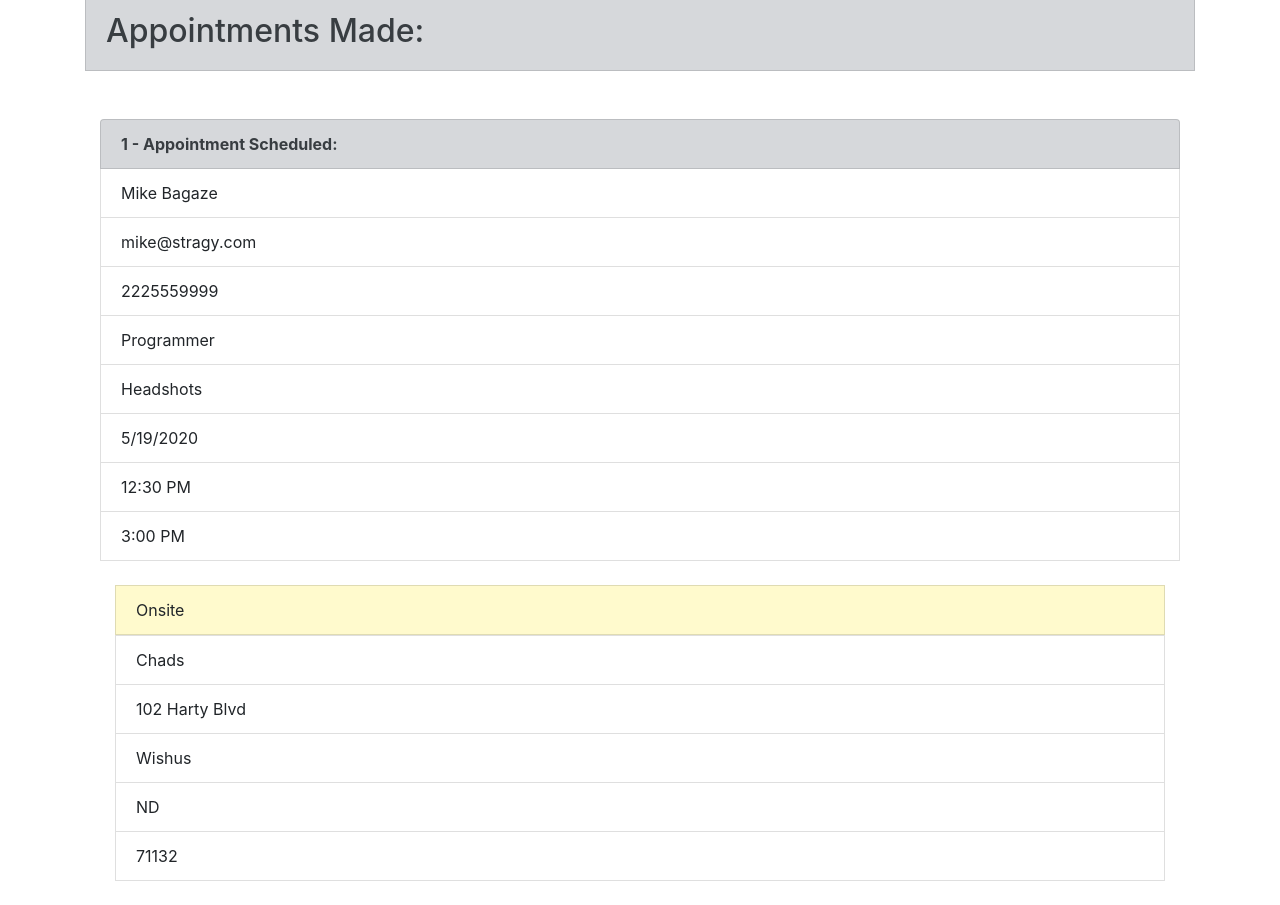
After one commit to courthub74/MarysApptApp3, a Django app: page /list/ in a window 1280 px wide. The commit adds this page. Shown: the part 237-1142 px from the top of the page. Run offline with Django 3.2, Linux system fonts and the light colour scheme; data comes from the database, SQL or seed files in the repository; some libraries are stand-ins or nearby versions.

Commit message:
Onsite Color

```diff
--- a/marystuffs/templates/base.html
+++ b/marystuffs/templates/base.html
@@ -24,11 +24,11 @@
 		    <ul class="navbar-nav mr-auto">
 
 		      <li class="nav-item active">
-		        <a class="nav-link" href="#">Make Appointment <span class="sr-only">(current)</span></a>
+		        <a class="nav-link" href="{% url 'home' %}">Make Appointment <span class="sr-only">(current)</span></a>
 		      </li>
 
 		      <li class="nav-item">
-		        <a class="nav-link" href="#">Appointment List</a>
+		        <a class="nav-link" href="{% url 'list' %}">Appointment List</a>
 		      </li>
 
 		    </ul>
--- a/marystuffs/templates/home.html
+++ b/marystuffs/templates/home.html
@@ -11,5 +11,4 @@
 
 
 
-
 {% endblock %}
--- /dev/null
+++ b/marystuffs/templates/list.html
@@ -0,0 +1,85 @@
+{% extends 'base.html' %}
+
+{% load static %}
+
+
+{% block content %}
+
+<br>
+
+<!--DATEPICKER-->
+
+<div class="container">
+	<li class="list-group-item list-group-item-secondary"><h2>Appointments Made:</h2></li>
+		<br><br>
+
+			{% if all_appointments %}
+				{% for info in all_appointments %}
+					<div class="col-sm">
+						<ul class="list-group">
+							<li class="list-group-item list-group-item-secondary"><strong>{{ forloop.counter}} - Appointment Scheduled:</strong></li>
+							<li class="list-group-item">{{ info.name }}</li>
+							<li class="list-group-item">{{ info.email }}</li>
+							<li class="list-group-item">{{ info.phone }}</li>
+							<li class="list-group-item">{{ info.occupation }}</li>
+							<li class="list-group-item">{{ info.category }}</li>
+							<li class="list-group-item">{{ info.date }}</li>
+							<li class="list-group-item">{{ info.start}}</li>
+							<li class="list-group-item">{{ info.end }}</li>
+							<br>
+
+
+
+							<div class="container">
+								<li class="list-group-item color">{{ info.location }}</li>
+
+
+								<style type="text/css">
+									.goldy {
+										background-color: #FFFACD;
+									}
+									.prince {
+										background-color: #9370DB;
+									}
+								</style>
+
+								<script type="text/javascript">
+									var colorElements = document.querySelectorAll('.color');
+									colorElements.forEach(element => {
+										if (element.innerHTML == "Onsite") {
+											element.classList.add('goldy');
+										} else if (element.innerHTML == "InStudio") {
+											element.classList.add('prince');
+										}
+									});
+								</script>
+
+
+
+
+
+								<li class="list-group-item go">{{ info.loc_name }}</li>
+								<li class="list-group-item go">{{ info.address }}</li>
+								<li class="list-group-item go">{{ info.city }}</li>
+								<li class="list-group-item go">{{ info.state }}</li>
+								<li class="list-group-item go">{{ info.zipcode }}</li>
+							</div>
+							<br>
+
+
+
+							<style type="text/css">
+								.hidden {
+									display: none;
+								}
+							</style>
+
+
+
+						</ul>
+					</div>
+				{% endfor %}
+			{% endif %}
+</div>
+
+{% endblock %}
--- a/marystuffs/urls.py
+++ b/marystuffs/urls.py
@@ -3,4 +3,5 @@ from . import views
 
 urlpatterns = [
 	path('', views.home, name='home'),
+	path('list/', views.list, name='list'),
 ]
--- a/marystuffs/views.py
+++ b/marystuffs/views.py
@@ -1,6 +1,12 @@
 from django.shortcuts import render
+from .models import Appointment
 
 
 #HOME PAGE
 def home(request):
 	return render(request, "home.html", {})
+
+#LIST PAGE
+def list(request):
+	all_appointments = Appointment.objects.all
+	return render(request, "list.html", {'all_appointments': all_appointments})
```
Also changed, not shown: maryappt/settings.py (+6 -2 lines).
